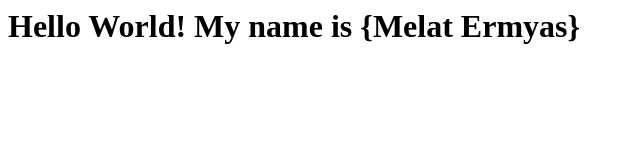
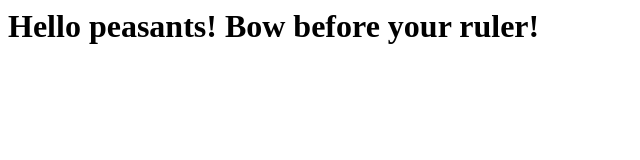
Before and after one commit to mermyas/mermyas.github.io, a plain HTML site: page index.html in a window 1280 px wide. Shown: the whole page, without its empty margins (0-640 px from the left). Drawn offline with Linux system fonts and the light colour scheme.

Commit message:
Update index.html

```diff
--- a/index.html
+++ b/index.html
@@ -1,5 +1,5 @@
-<html>
+<h1>
 <body>
-<h1>Hello World! My name is {Melat Ermyas}</h1>
+<h1> Hello peasants! Bow before your ruler! </h1>
 </body>
 </html>
```
